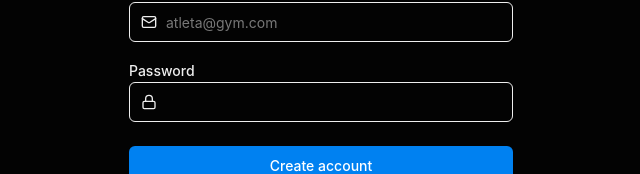
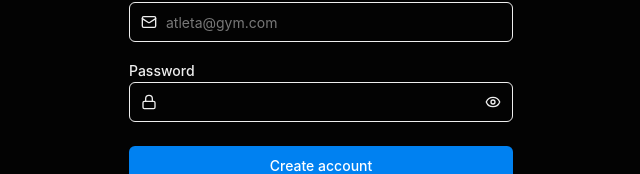
Before and after one commit to srbitgithub/datagymroutines, a Next.js app: page /register in a window 1280 px wide. Shown: the part 380-554 px from the top of the page, without its empty margins (319-959 px from the left). Built offline with nearby package versions, Linux system fonts and the light colour scheme.

Commit message:
An eye has been added to the password field.

```diff
--- a/src/modules/auth/infrastructure/components/LoginForm.tsx
+++ b/src/modules/auth/infrastructure/components/LoginForm.tsx
@@ -1,13 +1,14 @@
 'use client';
 
-import { useActionState } from 'react';
+import { useState, useActionState } from 'react';
 import { loginAction } from '@/app/_actions/auth';
-import { Mail, Lock, Loader2 } from 'lucide-react';
+import { Mail, Lock, Loader2, Eye, EyeOff } from 'lucide-react';
 import { useTranslation } from '@/core/i18n/TranslationContext';
 
 export function LoginForm() {
   const { t } = useTranslation();
   const [state, action, isPending] = useActionState(loginAction, null);
+  const [showPassword, setShowPassword] = useState(false);
   const isEnvMissing = !process.env.NEXT_PUBLIC_SUPABASE_URL || !process.env.NEXT_PUBLIC_SUPABASE_ANON_KEY;
 
   return (
@@ -44,10 +45,17 @@ export function LoginForm() {
             <input
               id="password"
               name="password"
-              type="password"
+              type={showPassword ? 'text' : 'password'}
               required
-              className="flex h-10 w-full rounded-md border border-input bg-background px-9 py-2 text-sm ring-offset-background file:border-0 file:bg-transparent file:text-sm file:font-medium placeholder:text-muted-foreground focus-visible:outline-none focus-visible:ring-2 focus-visible:ring-ring focus-visible:ring-offset-2 disabled:cursor-not-allowed disabled:opacity-50"
+              className="flex h-10 w-full rounded-md border border-input bg-background px-9 py-2 text-sm ring-offset-background file:border-0 file:bg-transparent file:text-sm file:font-medium placeholder:text-muted-foreground focus-visible:outline-none focus-visible:ring-2 focus-visible:ring-ring focus-visible:ring-offset-2 disabled:cursor-not-allowed disabled:opacity-50 pr-10"
             />
+            <button
+              type="button"
+              onClick={() => setShowPassword(!showPassword)}
+              className="absolute right-3 top-3 h-4 w-4 text-muted-foreground hover:text-brand-primary transition-colors focus:outline-none"
+            >
+              {showPassword ? <EyeOff className="h-4 w-4" /> : <Eye className="h-4 w-4" />}
+            </button>
           </div>
         </div>
       </div>
--- a/src/modules/auth/infrastructure/components/RegisterForm.tsx
+++ b/src/modules/auth/infrastructure/components/RegisterForm.tsx
@@ -1,13 +1,14 @@
 'use client';
 
-import { useActionState } from 'react';
+import { useState, useActionState } from 'react';
 import { registerAction } from '@/app/_actions/auth';
-import { Mail, Lock, Loader2 } from 'lucide-react';
+import { Mail, Lock, Loader2, Eye, EyeOff } from 'lucide-react';
 import { useTranslation } from '@/core/i18n/TranslationContext';
 
 export function RegisterForm() {
     const { t } = useTranslation();
     const [state, action, isPending] = useActionState(registerAction, null);
+    const [showPassword, setShowPassword] = useState(false);
 
     return (
         <form action={action} className="w-full max-w-sm space-y-6">
@@ -38,10 +39,17 @@ export function RegisterForm() {
                         <input
                             id="password"
                             name="password"
-                            type="password"
+                            type={showPassword ? 'text' : 'password'}
                             required
-                            className="flex h-10 w-full rounded-md border border-input bg-background px-9 py-2 text-sm ring-offset-background placeholder:text-muted-foreground focus-visible:outline-none focus-visible:ring-2 focus-visible:ring-ring focus-visible:ring-offset-2 disabled:cursor-not-allowed disabled:opacity-50"
+                            className="flex h-10 w-full rounded-md border border-input bg-background px-9 py-2 text-sm ring-offset-background placeholder:text-muted-foreground focus-visible:outline-none focus-visible:ring-2 focus-visible:ring-ring focus-visible:ring-offset-2 disabled:cursor-not-allowed disabled:opacity-50 pr-10"
                         />
+                        <button
+                            type="button"
+                            onClick={() => setShowPassword(!showPassword)}
+                            className="absolute right-3 top-3 h-4 w-4 text-muted-foreground hover:text-brand-primary transition-colors focus:outline-none"
+                        >
+                            {showPassword ? <EyeOff className="h-4 w-4" /> : <Eye className="h-4 w-4" />}
+                        </button>
                     </div>
                 </div>
             </div>
```
